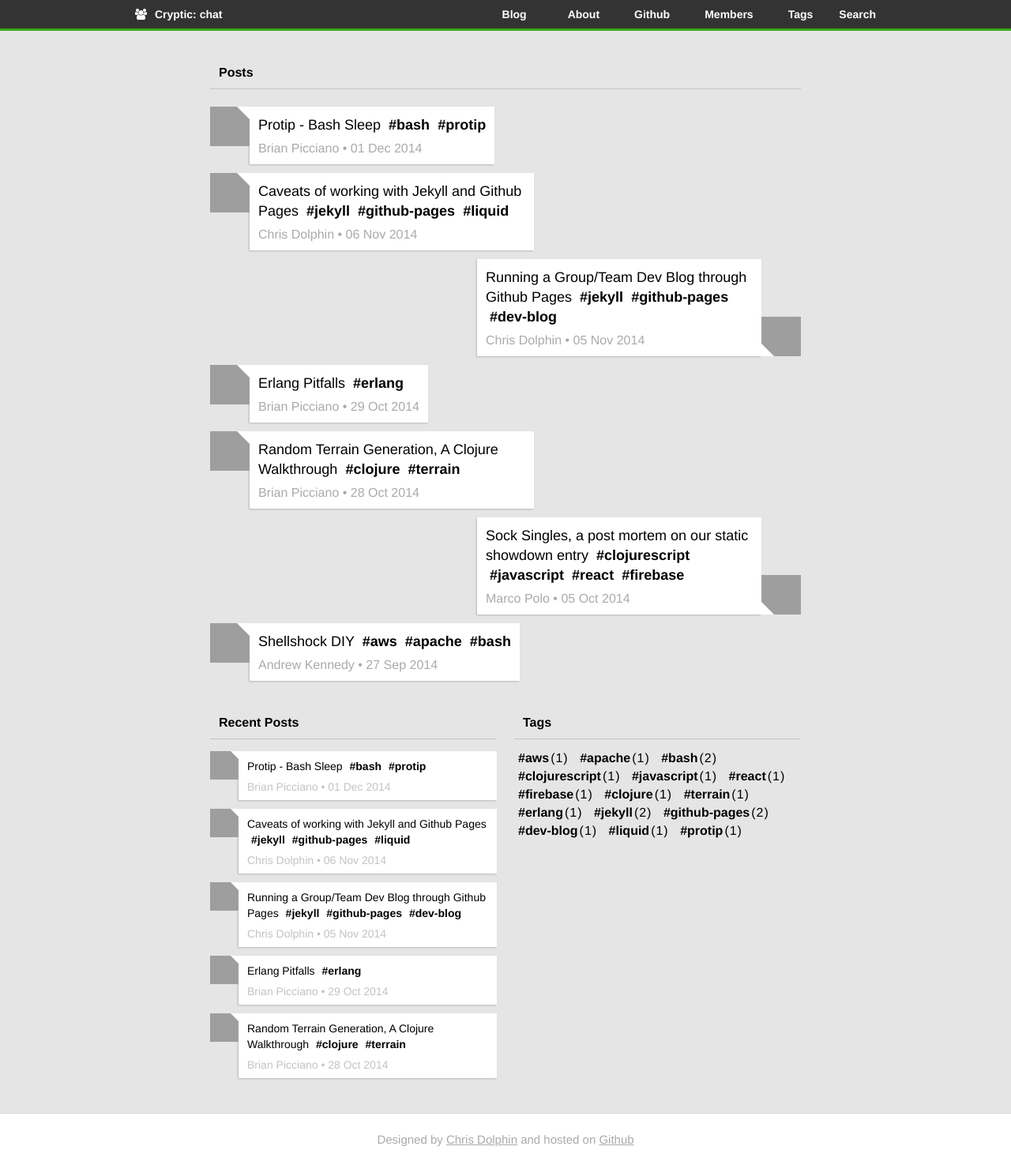
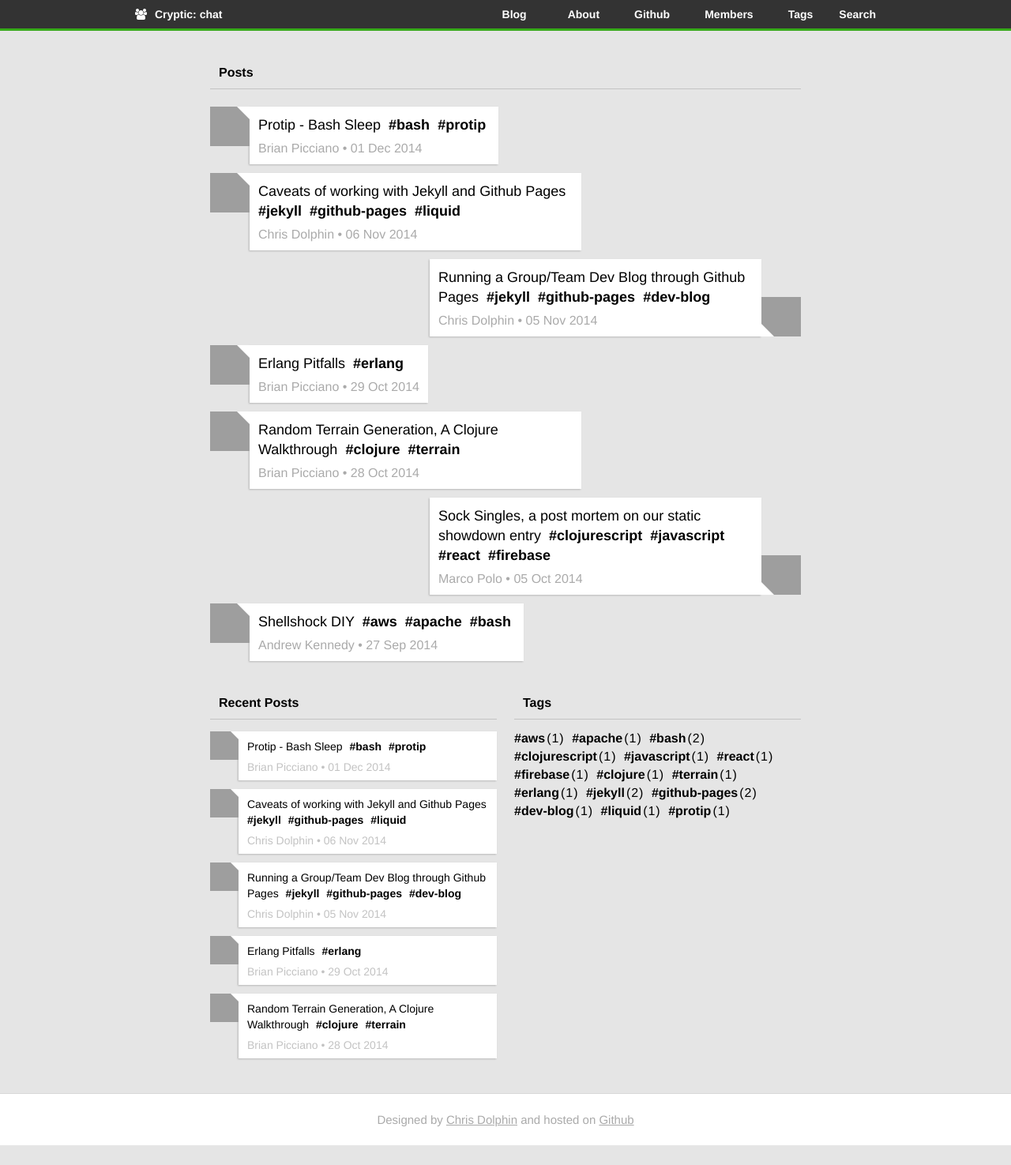
Before and after one commit to cryptic-io/cryptic-chat, a Jekyll site: the page built from index.html, in a window 1280 px wide. Shown: the whole page at 79% size. Built offline with Jekyll 4.4.1, drawn with Linux system fonts in a browser that asks for light colours; nearby versions of some CDN libraries; Markdown is read by kramdown in place of the engine named in the settings; the list of posts is cut into pages by our own code; after the commit the page ends 1450 px from its top, so only the background shows below that; grey boxes are pictures that could not be loaded.

Commit message:
Pre tag margin, disqus background color, max-width of posts.

```diff
--- a/_includes/css/bottom.css
+++ b/_includes/css/bottom.css
@@ -145,6 +145,10 @@
     text-decoration: underline;
 }
 
+.recent-post-title-text-link {
+    padding-right: 5px;
+}
+
 .recent-post-authoring-info {
     position: relative;
     color: {{ page.grayDarkHover }};
--- a/_includes/css/general.css
+++ b/_includes/css/general.css
@@ -53,7 +53,7 @@ ul {
 .post-tag {
     color: inherit;
     font-weight: bold;
-    padding-left: 5px;
+    padding-right: 5px;
     text-decoration: none;
 }
 
--- a/_includes/css/posts.css
+++ b/_includes/css/posts.css
@@ -16,7 +16,7 @@
 .posts-post-words {
     position: relative;
     display: inline-block;
-    max-width: 360px;
+    max-width: 420px;
     padding: 11px;
 
     text-align: left;
@@ -69,6 +69,10 @@
 
 .posts-post-title-text a:hover, .posts-post-author-name:hover {
     text-decoration: underline;
+}
+
+.posts-post-title-text-link {
+    padding-right: 5px;
 }
 
 .posts-post-tags-list {
--- a/_includes/css/syntax-changes.css
+++ b/_includes/css/syntax-changes.css
@@ -27,6 +27,10 @@ p code {
     overflow-x: auto;
 }
 
+.highlight pre {
+    margin: 0;
+}
+
 .highlight code {
     overflow-x: auto;
 }
```
Also changed, not shown: _includes/css/post.css (+6 -2 lines).
